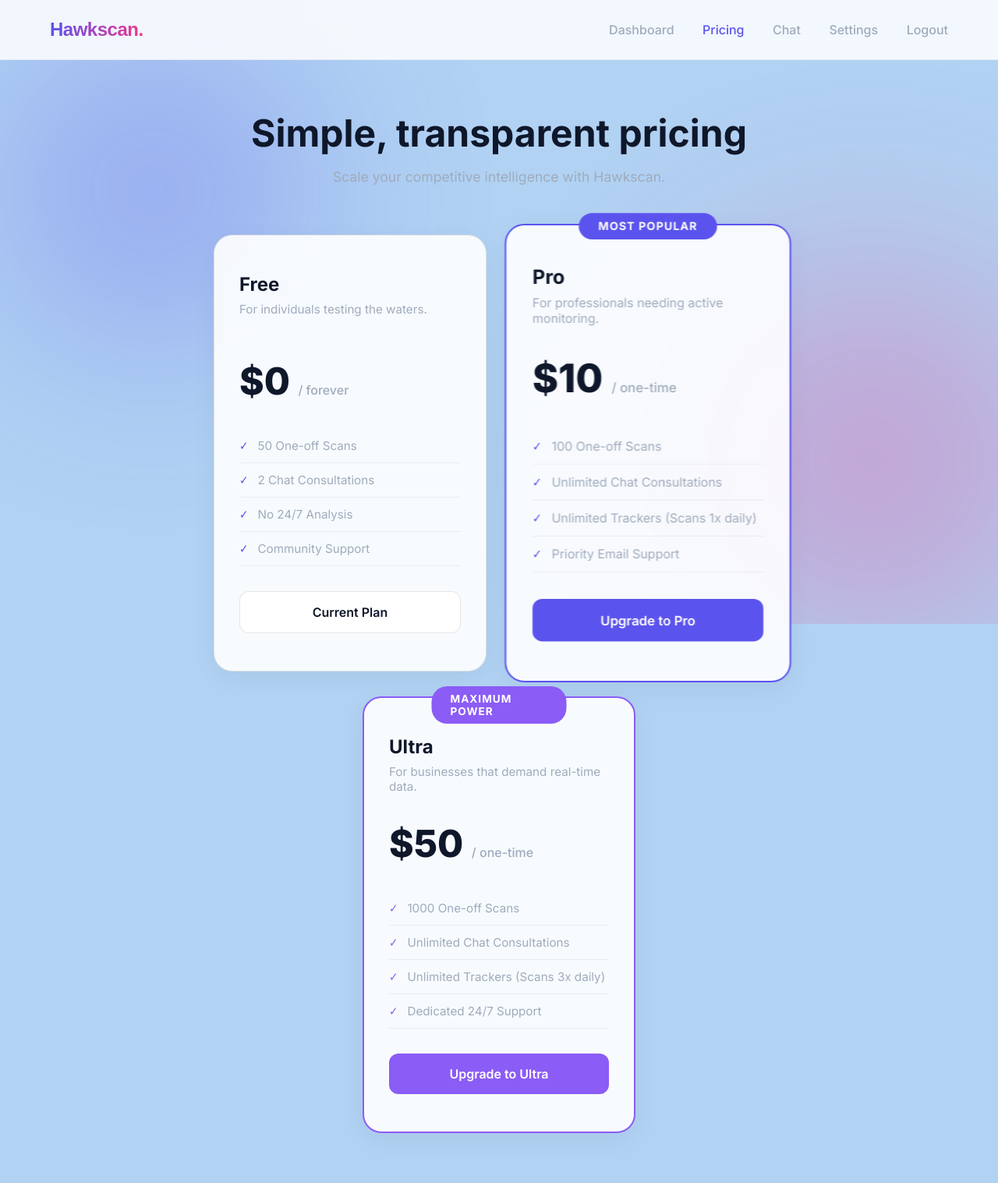
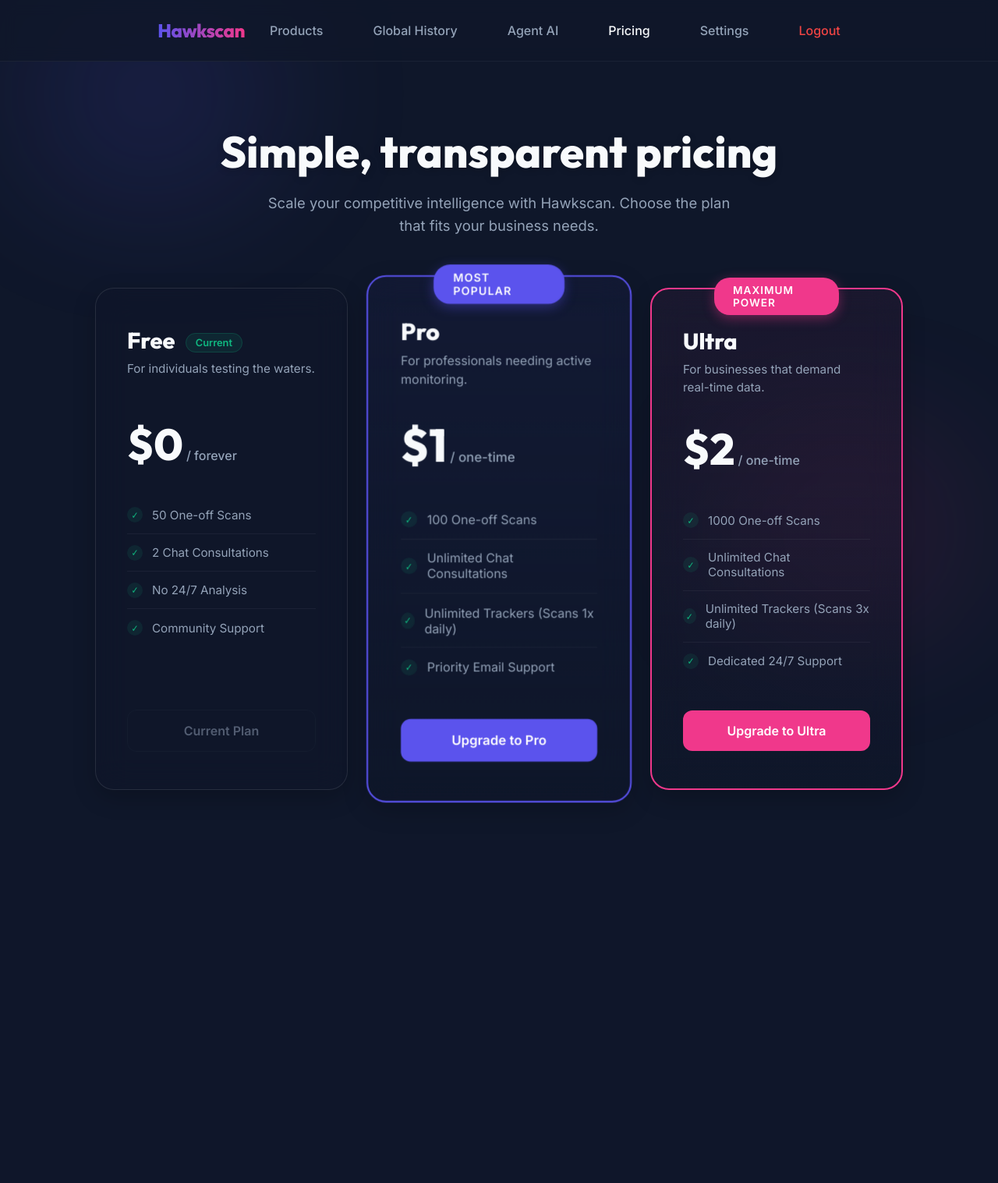
Before and after one commit to dagoat1234567890/hawkscan, a Flask app: page /pricing in a window 1280 px wide. Shown: the whole page at 78% size. After the commit the page ends 1030 px from the top, so only its background shows below. Run offline with Flask 3, Linux system fonts and the light colour scheme; a user stored in the database is signed in; data comes from the database, SQL or seed files in the repository; parts of the project's set-up code (start-up, migrations or seed data) failed here and were passed over.

Commit message:
feat: complete production-ready dark-theme pricing page with upgrade flows and 1/2 dollar prices

```diff
--- a/hermes-app/app.py
+++ b/hermes-app/app.py
@@ -400,7 +400,15 @@
 @app.route('/pricing')
 @login_required
 def pricing():
-    return render_template('pricing.html')
+    user_id = session['user_id']
+    conn = sqlite3.connect(DATABASE)
+    cursor = conn.cursor()
+    cursor.execute("SELECT plan_tier FROM users WHERE id = ?", (user_id,))
+    row = cursor.fetchone()
+    conn.close()
+
+    plan_tier = row[0] if row else 'free'
+    return render_template('pricing.html', plan_tier=plan_tier)
 
 @app.route('/empty')
 @login_required
@@ -1060,10 +1068,10 @@
     user_id = session['user_id']
 
     if tier == 'pro':
-        price_in_cents = 1000  # $10.00
+        price_in_cents = 100  # $1.00
         scans = 100
     elif tier == 'ultra':
-        price_in_cents = 5000  # $50.00
+        price_in_cents = 200  # $2.00
         scans = 1000
     else:
         return jsonify({"error": "Invalid tier"}), 400
--- a/hermes-app/templates/chat.html
+++ b/hermes-app/templates/chat.html
@@ -20,6 +20,7 @@
             <a href="/">Products</a>
             <a href="/history">Global History</a>
             <a href="/chat" class="active">Agent AI</a>
+            <a href="/pricing">Pricing</a>
             <a href="/settings">Settings</a>
                 <a href="/logout">Logout</a>
         </div>
--- a/hermes-app/templates/pricing.html
+++ b/hermes-app/templates/pricing.html
@@ -6,51 +6,56 @@
     <meta name="description" content="Pricing - Hawkscan">
     <title>Pricing - Hawkscan</title>
     <link rel="stylesheet" href="{{ url_for('static', filename='css/style.css') }}">
-    <link href="https://fonts.googleapis.com/css2?family=Inter:wght@400;500;600;700;800&display=swap" rel="stylesheet">
+    <link href="https://fonts.googleapis.com/css2?family=Outfit:wght@300;400;600;800&family=Inter:wght@400;500;600&display=swap" rel="stylesheet">
     <style>
         .pricing-container {
-            display: flex;
-            justify-content: center;
-            align-items: stretch;
+            display: grid;
+            grid-template-columns: repeat(auto-fit, minmax(300px, 1fr));
             gap: 2rem;
-            max-width: 1200px;
+            max-width: 1100px;
             margin: 4rem auto;
             padding: 0 2rem;
-            flex-wrap: wrap;
         }
 
         .pricing-panel {
-            background: rgba(255, 255, 255, 0.9);
+            background: rgba(15, 23, 42, 0.6);
             backdrop-filter: blur(20px);
-            border: 1px solid rgba(0, 0, 0, 0.1);
+            border: 1px solid rgba(255, 255, 255, 0.1);
             border-radius: 24px;
-            padding: 3rem 2rem;
+            padding: 3rem 2.5rem;
             width: 100%;
-            max-width: 350px;
-            box-shadow: 0 8px 32px rgba(0, 0, 0, 0.05);
+            box-shadow: 0 10px 30px rgba(0, 0, 0, 0.2);
             text-align: left;
             position: relative;
             display: flex;
             flex-direction: column;
-            transition: transform 0.2s, box-shadow 0.2s;
+            transition: transform 0.3s, box-shadow 0.3s;
         }
 
         .pricing-panel:hover {
             transform: translateY(-5px);
-            box-shadow: 0 16px 48px rgba(0, 0, 0, 0.1);
+            box-shadow: 0 20px 50px rgba(0, 0, 0, 0.3);
+            border-color: rgba(255, 255, 255, 0.2);
         }
 
         .pricing-panel.pro {
-            border: 2px solid var(--accent-primary, #2a3fd6);
+            border: 2px solid var(--accent-primary);
             transform: scale(1.05);
+            background: linear-gradient(180deg, rgba(91, 83, 237, 0.05) 0%, rgba(15, 23, 42, 0.6) 100%);
         }
 
         .pricing-panel.pro:hover {
             transform: scale(1.05) translateY(-5px);
+            box-shadow: 0 20px 50px rgba(91, 83, 237, 0.2);
         }
 
         .pricing-panel.ultra {
-            border: 2px solid #8b5cf6;
+            border: 2px solid var(--accent-secondary);
+            background: linear-gradient(180deg, rgba(240, 56, 139, 0.05) 0%, rgba(15, 23, 42, 0.6) 100%);
+        }
+
+        .pricing-panel.ultra:hover {
+            box-shadow: 0 20px 50px rgba(240, 56, 139, 0.2);
         }
 
         .pro-badge {
@@ -58,7 +63,7 @@
             top: -15px;
             left: 50%;
             transform: translateX(-50%);
-            background: var(--accent-primary, #2a3fd6);
+            background: var(--accent-primary);
             color: white;
             padding: 0.5rem 1.5rem;
             border-radius: 20px;
@@ -66,6 +71,7 @@
             font-weight: 700;
             text-transform: uppercase;
             letter-spacing: 1px;
+            box-shadow: 0 4px 15px rgba(91, 83, 237, 0.4);
         }
 
         .ultra-badge {
@@ -73,7 +79,7 @@
             top: -15px;
             left: 50%;
             transform: translateX(-50%);
-            background: #8b5cf6;
+            background: var(--accent-secondary);
             color: white;
             padding: 0.5rem 1.5rem;
             border-radius: 20px;
@@ -81,126 +87,226 @@
             font-weight: 700;
             text-transform: uppercase;
             letter-spacing: 1px;
+            box-shadow: 0 4px 15px rgba(240, 56, 139, 0.4);
         }
 
         .plan-name {
-            font-size: 1.5rem;
-            font-weight: 700;
-            color: var(--text-primary, #111);
+            font-size: 1.8rem;
+            font-family: 'Outfit', sans-serif;
+            font-weight: 800;
+            color: var(--text-primary);
             margin-bottom: 0.5rem;
         }
 
         .plan-desc {
-            color: var(--text-secondary, #666);
+            color: var(--text-secondary);
             font-size: 0.95rem;
             margin-bottom: 2rem;
             min-height: 40px;
+            line-height: 1.5;
         }
 
         .plan-price {
-            font-size: 3rem;
+            font-size: 3.5rem;
             font-weight: 800;
-            color: var(--text-primary, #111);
+            font-family: 'Outfit', sans-serif;
+            color: var(--text-primary);
             margin-bottom: 2rem;
+            display: flex;
+            align-items: baseline;
+            gap: 0.25rem;
         }
 
         .plan-price span {
             font-size: 1rem;
-            color: var(--text-secondary, #666);
+            color: var(--text-secondary);
             font-weight: 500;
+            font-family: 'Inter', sans-serif;
         }
 
         .features-list {
             list-style: none;
             padding: 0;
-            margin: 0 0 2rem 0;
+            margin: 0 0 2.5rem 0;
             flex-grow: 1;
         }
 
         .features-list li {
-            padding: 0.75rem 0;
-            color: var(--text-secondary, #666);
+            padding: 0.85rem 0;
+            color: var(--text-secondary);
             font-size: 0.95rem;
             display: flex;
             align-items: center;
             gap: 0.75rem;
-            border-bottom: 1px solid rgba(0,0,0,0.05);
+            border-bottom: 1px solid rgba(255,255,255,0.05);
+        }
+
+        .features-list li:last-child {
+            border-bottom: none;
         }
 
         .features-list li::before {
             content: '✓';
-            color: var(--accent-primary, #2a3fd6);
+            color: #10b981;
             font-weight: 800;
-        }
-
-        .pricing-panel.ultra .features-list li::before {
-            color: #8b5cf6;
+            background: rgba(16, 185, 129, 0.1);
+            width: 20px;
+            height: 20px;
+            display: flex;
+            align-items: center;
+            justify-content: center;
+            border-radius: 50%;
+            font-size: 0.75rem;
         }
 
         .btn-checkout {
-            background: var(--bg-secondary, #f4f4f5);
-            color: var(--text-primary, #111);
-            border: 1px solid rgba(0,0,0,0.1);
+            background: rgba(255,255,255,0.05);
+            color: var(--text-primary);
+            border: 1px solid rgba(255,255,255,0.1);
             width: 100%;
             padding: 1rem;
             border-radius: 12px;
             font-weight: 600;
             cursor: pointer;
-            transition: all 0.2s;
+            transition: all 0.3s;
             margin-top: auto;
+            font-family: 'Inter', sans-serif;
+            font-size: 1rem;
         }
 
-        .btn-checkout:hover {
-            background: rgba(0,0,0,0.05);
+        .btn-checkout:hover:not(:disabled) {
+            background: rgba(255,255,255,0.1);
+            transform: translateY(-2px);
+        }
+
+        .btn-checkout:disabled {
+            opacity: 0.5;
+            cursor: not-allowed;
+            background: transparent;
+            border-color: rgba(255,255,255,0.05);
+            color: var(--text-secondary);
         }
 
         .pro .btn-checkout {
-            background: var(--accent-primary, #2a3fd6);
+            background: var(--accent-primary);
+            border: none;
             color: white;
-            border: none;
         }
 
-        .pro .btn-checkout:hover {
-            background: #1e30b5;
+        .pro .btn-checkout:hover:not(:disabled) {
+            background: #4740d4;
+            box-shadow: 0 5px 15px rgba(91, 83, 237, 0.3);
         }
 
         .ultra .btn-checkout {
-            background: #8b5cf6;
+            background: var(--accent-secondary);
+            border: none;
             color: white;
-            border: none;
         }
 
-        .ultra .btn-checkout:hover {
-            background: #7c3aed;
+        .ultra .btn-checkout:hover:not(:disabled) {
+            background: #d62d78;
+            box-shadow: 0 5px 15px rgba(240, 56, 139, 0.3);
+        }
+
+        .navbar {
+            padding: 1.5rem 2rem;
+            background: rgba(15, 23, 42, 0.8);
+            backdrop-filter: blur(10px);
+            border-bottom: 1px solid rgba(255,255,255,0.05);
+            position: sticky;
+            top: 0;
+            z-index: 100;
+        }
+
+        .nav-content {
+            max-width: 1400px;
+            margin: 0 auto;
+            display: flex;
+            justify-content: space-between;
+            align-items: center;
+        }
+
+        .logo {
+            font-family: 'Outfit', sans-serif;
+            font-size: 1.5rem;
+            font-weight: 800;
+            color: var(--text-primary);
+            text-decoration: none;
+        }
+
+        .nav-links {
+            display: flex;
+            gap: 2rem;
+            align-items: center;
+        }
+
+        .nav-links a {
+            color: var(--text-secondary);
+            text-decoration: none;
+            font-weight: 500;
+            transition: color 0.2s;
+        }
+
+        .nav-links a:hover, .nav-links a.active {
+            color: var(--text-primary);
+        }
+
+        .current-plan-badge {
+            background: rgba(16, 185, 129, 0.1);
+            color: #10b981;
+            padding: 0.25rem 0.75rem;
+            border-radius: 20px;
+            font-size: 0.8rem;
+            font-weight: 600;
+            margin-left: 0.5rem;
+            border: 1px solid rgba(16, 185, 129, 0.2);
+            vertical-align: middle;
+        }
+
+        .header-container {
+            text-align: center;
+            margin-top: 5rem;
+            padding: 0 2rem;
+        }
+
+        .header-title {
+            font-family: 'Outfit', sans-serif;
+            font-size: 3.5rem;
+            margin-bottom: 1rem;
+            color: var(--text-primary);
+            text-shadow: 0 2px 10px rgba(0,0,0,0.2);
         }
     </style>
 </head>
-<body>
-    <div class="bg-blobs">
-        <div class="blob blob-1"></div>
-        <div class="blob blob-2"></div>
-    </div>
+<body data-theme="dark">
+    <!-- Abstract background elements -->
+    <div style="position: fixed; top: -10%; left: -10%; width: 50%; height: 50%; background: radial-gradient(circle, rgba(91, 83, 237, 0.15) 0%, transparent 70%); border-radius: 50%; z-index: -1; filter: blur(60px);"></div>
+    <div style="position: fixed; bottom: -10%; right: -10%; width: 50%; height: 50%; background: radial-gradient(circle, rgba(240, 56, 139, 0.1) 0%, transparent 70%); border-radius: 50%; z-index: -1; filter: blur(60px);"></div>
 
-    <nav>
-        <a href="/" class="logo">Hawkscan.</a>
-        <div class="nav-links">
-            <a href="/">Dashboard</a>
-            <a href="/pricing" class="active">Pricing</a>
-            <a href="/chat">Chat</a>
-            <a href="/settings">Settings</a>
-            <a href="/logout">Logout</a>
+    <nav class="navbar">
+        <div class="nav-content">
+            <a href="/" class="logo">Hawkscan</a>
+            <div class="nav-links">
+                <a href="{{ url_for('dashboard') }}">Products</a>
+                <a href="{{ url_for('history') }}">Global History</a>
+                <a href="{{ url_for('chat_view') }}">Agent AI</a>
+                <a href="/pricing" class="active">Pricing</a>
+                <a href="/settings">Settings</a>
+                <a href="{{ url_for('logout') }}" style="color: #ef4444;">Logout</a>
+            </div>
         </div>
     </nav>
 
-    <div style="text-align: center; margin-top: 4rem; padding: 0 2rem;">
-        <h1 style="font-size: 3rem; margin-bottom: 1rem; color: var(--text-primary, #111);">Simple, transparent pricing</h1>
-        <p style="font-size: 1.1rem; color: var(--text-secondary, #666);">Scale your competitive intelligence with Hawkscan.</p>
+    <div class="header-container">
+        <h1 class="header-title">Simple, transparent pricing</h1>
+        <p style="font-size: 1.15rem; color: var(--text-secondary); max-width: 600px; margin: 0 auto; line-height: 1.6;">Scale your competitive intelligence with Hawkscan. Choose the plan that fits your business needs.</p>
     </div>
 
     <div class="pricing-container">
         <!-- FREE TIER -->
         <div class="pricing-panel">
-            <h2 class="plan-name">Free</h2>
+            <h2 class="plan-name">Free {% if plan_tier == 'free' %}<span class="current-plan-badge">Current</span>{% endif %}</h2>
             <p class="plan-desc">For individuals testing the waters.</p>
             <div class="plan-price">$0 <span>/ forever</span></div>
             <ul class="features-list">
@@ -209,42 +315,53 @@
                 <li>No 24/7 Analysis</li>
                 <li>Community Support</li>
             </ul>
-            <button class="btn-checkout" onclick="window.location.href='/'">Current Plan</button>
+            <button class="btn-checkout" onclick="window.location.href='/'" {% if plan_tier == 'free' %}disabled{% endif %}>
+                {% if plan_tier == 'free' %}Current Plan{% else %}Downgrade{% endif %}
+            </button>
         </div>
 
         <!-- PRO TIER -->
         <div class="pricing-panel pro">
             <div class="pro-badge">Most Popular</div>
-            <h2 class="plan-name">Pro</h2>
+            <h2 class="plan-name">Pro {% if plan_tier == 'pro' %}<span class="current-plan-badge">Current</span>{% endif %}</h2>
             <p class="plan-desc">For professionals needing active monitoring.</p>
-            <div class="plan-price">$10 <span>/ one-time</span></div>
+            <div class="plan-price">$1 <span>/ one-time</span></div>
             <ul class="features-list">
                 <li>100 One-off Scans</li>
                 <li>Unlimited Chat Consultations</li>
                 <li>Unlimited Trackers (Scans 1x daily)</li>
                 <li>Priority Email Support</li>
             </ul>
-            <button class="btn-checkout" onclick="checkout('pro')">Upgrade to Pro</button>
+            <button class="btn-checkout" onclick="checkout('pro')" {% if plan_tier == 'pro' or plan_tier == 'ultra' %}disabled{% endif %}>
+                {% if plan_tier == 'pro' %}Current Plan{% elif plan_tier == 'ultra' %}Included in Ultra{% else %}Upgrade to Pro{% endif %}
+            </button>
         </div>
 
         <!-- ULTRA TIER -->
         <div class="pricing-panel ultra">
             <div class="ultra-badge">Maximum Power</div>
-            <h2 class="plan-name">Ultra</h2>
+            <h2 class="plan-name">Ultra {% if plan_tier == 'ultra' %}<span class="current-plan-badge">Current</span>{% endif %}</h2>
             <p class="plan-desc">For businesses that demand real-time data.</p>
-            <div class="plan-price">$50 <span>/ one-time</span></div>
+            <div class="plan-price">$2 <span>/ one-time</span></div>
             <ul class="features-list">
                 <li>1000 One-off Scans</li>
                 <li>Unlimited Chat Consultations</li>
                 <li>Unlimited Trackers (Scans 3x daily)</li>
                 <li>Dedicated 24/7 Support</li>
             </ul>
-            <button class="btn-checkout" onclick="checkout('ultra')">Upgrade to Ultra</button>
+            <button class="btn-checkout" onclick="checkout('ultra')" {% if plan_tier == 'ultra' %}disabled{% endif %}>
+                {% if plan_tier == 'ultra' %}Current Plan{% else %}Upgrade to Ultra{% endif %}
+            </button>
         </div>
     </div>
 
     <script>
         async function checkout(tier) {
+            const btn = event.target;
+            const originalText = btn.innerText;
+            btn.innerText = 'Processing...';
+            btn.disabled = true;
+
             try {
                 const response = await fetch('/api/create-checkout-session', {
                     method: 'POST',
@@ -258,10 +375,14 @@
                     window.location.href = data.url;
                 } else {
                     alert('Error creating checkout session: ' + data.error);
+                    btn.innerText = originalText;
+                    btn.disabled = false;
                 }
             } catch (err) {
                 console.error(err);
                 alert('An error occurred while connecting to Stripe.');
+                btn.innerText = originalText;
+                btn.disabled = false;
             }
         }
     </script>
--- a/hermes-app/templates/settings.html
+++ b/hermes-app/templates/settings.html
@@ -93,6 +93,7 @@
                 <a href="{{ url_for('dashboard') }}">Products</a>
                 <a href="{{ url_for('history') }}">Global History</a>
                 <a href="{{ url_for('chat_view') }}">Agent AI</a>
+                <a href="/pricing">Pricing</a>
                 <a href="/settings" class="active">Settings</a>
                 <a href="{{ url_for('logout') }}" class="logout-btn">Logout</a>
             </div>
```
Also changed, not shown: hermes-app/templates/products.html (+4 -3 lines).
